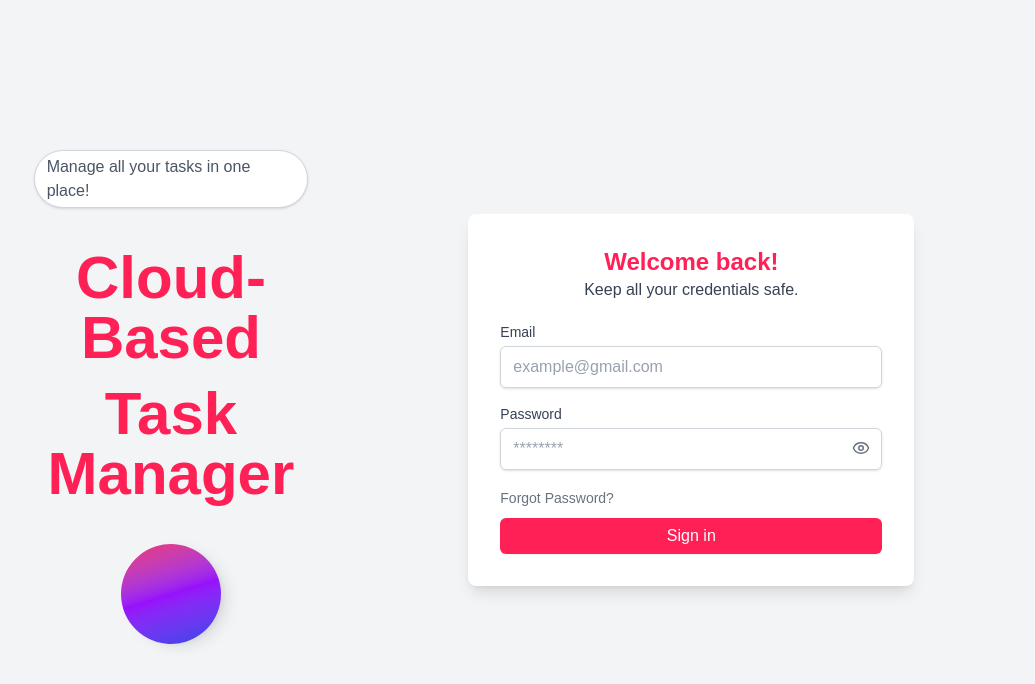
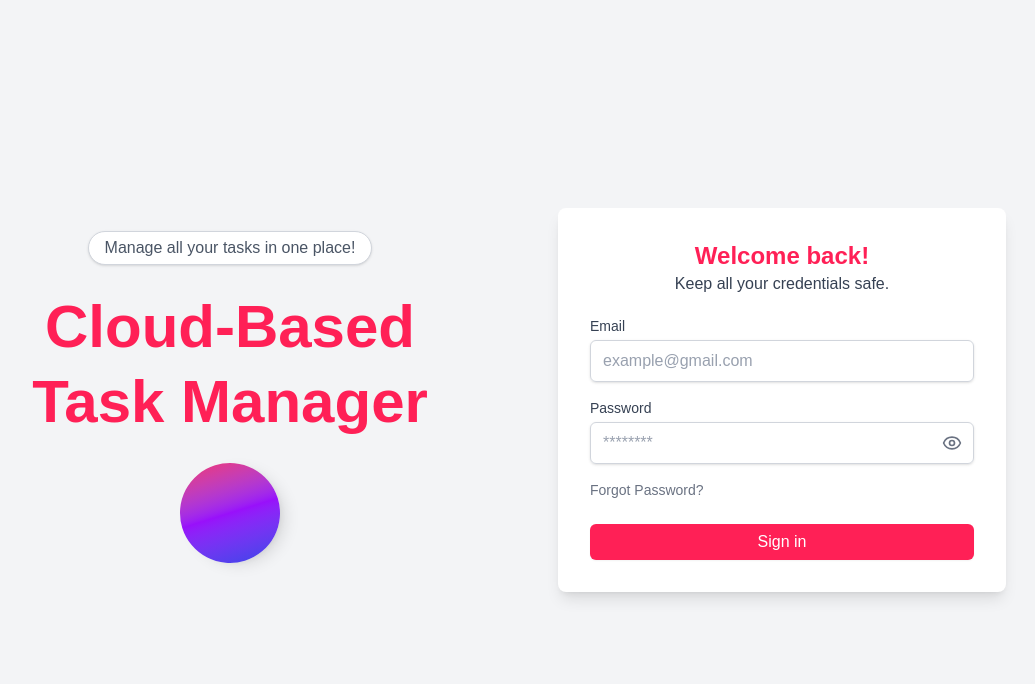
Before and after one commit to dinahbella/task-management, a Next.js app in the folder client/: page /login in a window 1280 px wide. Shown: the top 684 px of the page, without its empty margins (166-1201 px from the left). Built offline with nearby package versions, Linux system fonts and the light colour scheme.

Commit message:
dashboard

```diff
--- a/client/src/components/Dashboard.jsx
+++ b/client/src/components/Dashboard.jsx
@@ -1,5 +1,20 @@
 import React from "react";
 
 export default function Dashboard() {
-  return <div>Dashboard</div>;
+  return (
+    <div className="space-y-6">
+      <h1 className="text-2xl font-bold text-gray-800 dark:text-white">
+        Dashboard Overview
+      </h1>
+      <div className="grid grid-cols-1 gap-6 md:grid-cols-2 lg:grid-cols-3">
+        {/* Add your dashboard cards/components here */}
+        <div className="rounded-lg border bg-white p-6 shadow-sm">
+          <h2 className="text-lg font-medium">Welcome Back</h2>
+          <p className="text-gray-600">
+            Your recent activity will appear here.
+          </p>
+        </div>
+      </div>
+    </div>
+  );
 }
--- a/client/src/components/Login.jsx
+++ b/client/src/components/Login.jsx
@@ -1,12 +1,13 @@
 "use client";
 import { useRouter } from "next/navigation";
-import React, { useEffect } from "react";
+import React, { useEffect, useState } from "react";
 import { useForm } from "react-hook-form";
 import { motion } from "framer-motion";
 import { Button } from "./ui/button";
 import { Label } from "./ui/label";
 import { Eye, EyeOff } from "lucide-react";
 import { CustomInput } from "./CustomInput";
+import { useSelector } from "react-redux";
 
 export default function Login() {
   const {
@@ -15,13 +16,21 @@ export default function Login() {
     formState: { errors },
   } = useForm();
   const router = useRouter();
-  const user = "";
+  const { user } = useSelector((state) => state.auth); // Assuming you have a Redux store set up
 
   useEffect(() => {
-    user && router.push("/dashboard");
+    if (user) {
+      router.push("/dashboard");
+    }
   }, [user]);
 
-  // Animation variants
+  const [showPassword, setShowPassword] = useState(false);
+
+  const submit = async (data) => {
+    console.log("Login data:", data);
+  };
+
+  // Motion animation configs
   const containerVariants = {
     hidden: { opacity: 0 },
     visible: {
@@ -38,10 +47,7 @@ export default function Login() {
     visible: {
       y: 0,
       opacity: 1,
-      transition: {
-        duration: 0.5,
-        ease: "easeOut",
-      },
+      transition: { duration: 0.5, ease: "easeOut" },
     },
   };
 
@@ -50,55 +56,42 @@ export default function Login() {
     visible: {
       scale: 1,
       rotate: 0,
-      transition: {
-        type: "spring",
-        stiffness: 100,
-        damping: 10,
-      },
+      transition: { type: "spring", stiffness: 100, damping: 10 },
     },
     spinning: {
       rotate: 360,
-      transition: {
-        repeat: Infinity,
-        duration: 3,
-        ease: "linear",
-      },
+      transition: { repeat: Infinity, duration: 3, ease: "linear" },
     },
   };
-  const [showPassword, setShowPassword] = React.useState(false);
-  const submit = async (data) => {
-    console.log("data", data);
-  };
+
   return (
     <motion.div
       initial="hidden"
       animate="visible"
       variants={containerVariants}
-      className="w-full min-h-screen flex items-center justify-center flex-col lg:flex-row bg-gray-100"
+      className="w-full min-h-screen px-4 py-10 sm:px-6 lg:px-10 flex flex-col lg:flex-row items-center justify-center gap-10 bg-gray-100"
     >
-      <div className="w-full md:w-auto flex gap-0 md:gap-40 md:flex-row items-center justify-center">
-        {/* leftSide */}
+      {/* Left Side - Text and Illustration */}
       <motion.div
-          className="h-full w-full lg:w-2/3 flex flex-col items-center justify-center"
         variants={containerVariants}
-        >
-          <motion.div
-            className="w-full md:max-w-lg 2xl:max-w-3xl flex flex-col items-center justify-center gap-5 md:gap-y-10 2xl:mt-20"
-            variants={containerVariants}
+        className="w-full max-w-xl flex flex-col items-center justify-center text-center gap-6"
       >
         <motion.span
           variants={itemVariants}
-              className="flex gap-1 py-1 px-3 border rounded-full text-sm md:text-base border-gray-300 text-gray-600 bg-white shadow-sm"
+          className="inline-block border border-gray-300 bg-white px-4 py-1 text-sm sm:text-base text-gray-600 rounded-full shadow-sm"
         >
           Manage all your tasks in one place!
         </motion.span>
 
-            <motion.div variants={itemVariants}>
-              <motion.p className="flex flex-col gap-4 text-center font-black text-primary text-4xl md:text-6xl 2xl:text-7xl">
+        <motion.p
+          variants={itemVariants}
+          className="text-4xl sm:text-5xl md:text-6xl 2xl:text-7xl font-black text-primary leading-tight"
+        >
           <motion.span
             initial={{ x: -50 }}
             animate={{ x: 0 }}
             transition={{ type: "spring", stiffness: 100 }}
+            className="block"
           >
             Cloud-Based
           </motion.span>
@@ -106,41 +99,42 @@ export default function Login() {
             initial={{ x: 50 }}
             animate={{ x: 0 }}
             transition={{ type: "spring", stiffness: 100, delay: 0.1 }}
+            className="block"
           >
             Task Manager
           </motion.span>
         </motion.p>
-            </motion.div>
 
         <motion.div
-              className="inline-block w-[49%] text-center"
           variants={itemVariants}
+          className="inline-block text-center"
         >
           <motion.div
-                className="inline-block w-[100px] h-[100px] rounded-full bg-gradient-to-tr from-blue-700 via-purple-600 to-rose-500 shadow-lg"
+            className="inline-block w-[80px] sm:w-[100px] h-[80px] sm:h-[100px] rounded-full bg-gradient-to-tr from-blue-700 via-purple-600 to-rose-500 shadow-lg"
             variants={circleVariants}
             animate={["visible", "spinning"]}
           />
         </motion.div>
       </motion.div>
-        </motion.div>
 
-        {/* rightSide - Login Form */}
+      {/* Right Side - Login Form */}
       <motion.div
         initial={{ opacity: 0, x: 50 }}
         animate={{ opacity: 1, x: 0 }}
         transition={{ delay: 0.5, duration: 0.5 }}
-          className="w-full max-w-md p-8 bg-white rounded-lg shadow-lg"
+        className="w-full max-w-md bg-white rounded-lg p-6 sm:p-8 shadow-lg"
       >
         <div className="mb-5">
-            <h2 className="text-2xl font-bold text-center text-primary ">
+          <h2 className="text-2xl font-bold text-center text-primary">
             Welcome back!
           </h2>
           <p className="text-center text-base text-gray-700">
             Keep all your credentials safe.
           </p>
         </div>
-          <form className="space-y-4 " onSubmit={handleSubmit(submit)}>
+
+        <form className="space-y-4" onSubmit={handleSubmit(submit)}>
+          {/* Email */}
           <div>
             <Label className="block text-sm font-medium text-gray-700">
               Email
@@ -161,6 +155,7 @@ export default function Login() {
             />
           </div>
 
+          {/* Password */}
           <div className="relative">
             <Label className="block text-sm font-medium text-gray-700">
               Password
@@ -182,23 +177,24 @@ export default function Login() {
             <button
               type="button"
               onClick={() => setShowPassword((prev) => !prev)}
-                className="absolute top-[35px] right-3 hover:text-primary mb-1 text-gray-500 "
+              className="absolute top-[35px] mb-1 right-3 text-gray-500 hover:text-primary"
             >
-                {showPassword ? <EyeOff size={18} /> : <Eye size={18} />}
+              {showPassword ? <EyeOff size={20} /> : <Eye size={20} />}
             </button>
           </div>
-            <span className="text-sm  text-gray-500 hover:text-primary hover:underline cursor-pointer">
+
+          <span className="block text-sm text-gray-500 hover:text-primary hover:underline cursor-pointer">
             Forgot Password?
           </span>
+
           <Button
             type="submit"
-              className="w-full mt-2 flex justify-center py-2 px-4  text-md font-medium text-white bg-primary hover:bg-rose-800 "
+            className="w-full mt-2 py-2 px-4 text-md font-medium text-white bg-primary hover:bg-rose-800"
           >
             Sign in
           </Button>
         </form>
       </motion.div>
-      </div>
     </motion.div>
   );
 }
--- a/client/src/components/UserLayout.jsx
+++ b/client/src/components/UserLayout.jsx
@@ -1,32 +1,48 @@
 "use client";
 
 import { usePathname, useRouter } from "next/navigation";
-import React, { useEffect } from "react";
+import React, { useEffect, useState } from "react";
+import { useSelector } from "react-redux";
+import { Skeleton } from "./ui/skeleton";
 
 export default function UserLayout({ children }) {
   const router = useRouter();
   const pathname = usePathname();
-  const user = ""; // Replace with actual auth check or user context
+  const { user } = useSelector((state) => state.auth);
+  const [isLoading, setIsLoading] = useState(true);
 
   useEffect(() => {
     if (!user) {
-      router.push("/login");
+      router.push("/dashboard");
+    } else {
+      setIsLoading(false);
     }
   }, [user, router]);
 
-  if (!user) return null; // Prevent rendering before redirect
+  if (isLoading) {
+    return (
+      <div>
+        <Skeleton className="w-full h-full bg-primary" />
+      </div>
+    );
+  }
 
   return (
-    <div className="w-full h-screen flex flex-col md:flex-row">
-      <div className="h-screen bg-white sticky top-0 hidden md:block">
-        {/* sidebar */}
+    <div className="flex h-screen w-full flex-col md:flex-row">
+      {/* Desktop Sidebar (hidden on mobile) */}
+      <div className="hidden h-full w-64 border-r bg-white md:block">
+        {/* <Sidebar /> */}
       </div>
 
-      {/* mobileSidebar */}
+      {/* Mobile Sidebar (hidden on desktop) */}
+      <div className="md:hidden">{/* <MobileSidebar /> */}</div>
 
+      {/* Main Content Area */}
       <div className="flex-1 overflow-y-auto">
         {/* Navbar */}
-        <div className="p-4 2xl:px-10">{children}</div>
+
+        {/* Page Content */}
+        <main className="p-4 2xl:px-10">{children}</main>
       </div>
     </div>
   );
--- a/client/src/pages/dashboard/index.js
+++ b/client/src/pages/dashboard/index.js
@@ -1,5 +1,11 @@
 import React from "react";
+import UserLayout from "@/components/UserLayout";
+import Dashboard from "@/components/Dashboard";
 
-export default function index() {
-  return <div>index</div>;
+export default function DashboardPage() {
+  return (
+    // <UserLayout>
+    <Dashboard />
+    // </UserLayout>
+  );
 }
```
Lines whose indentation alone changed are shown as unchanged.
